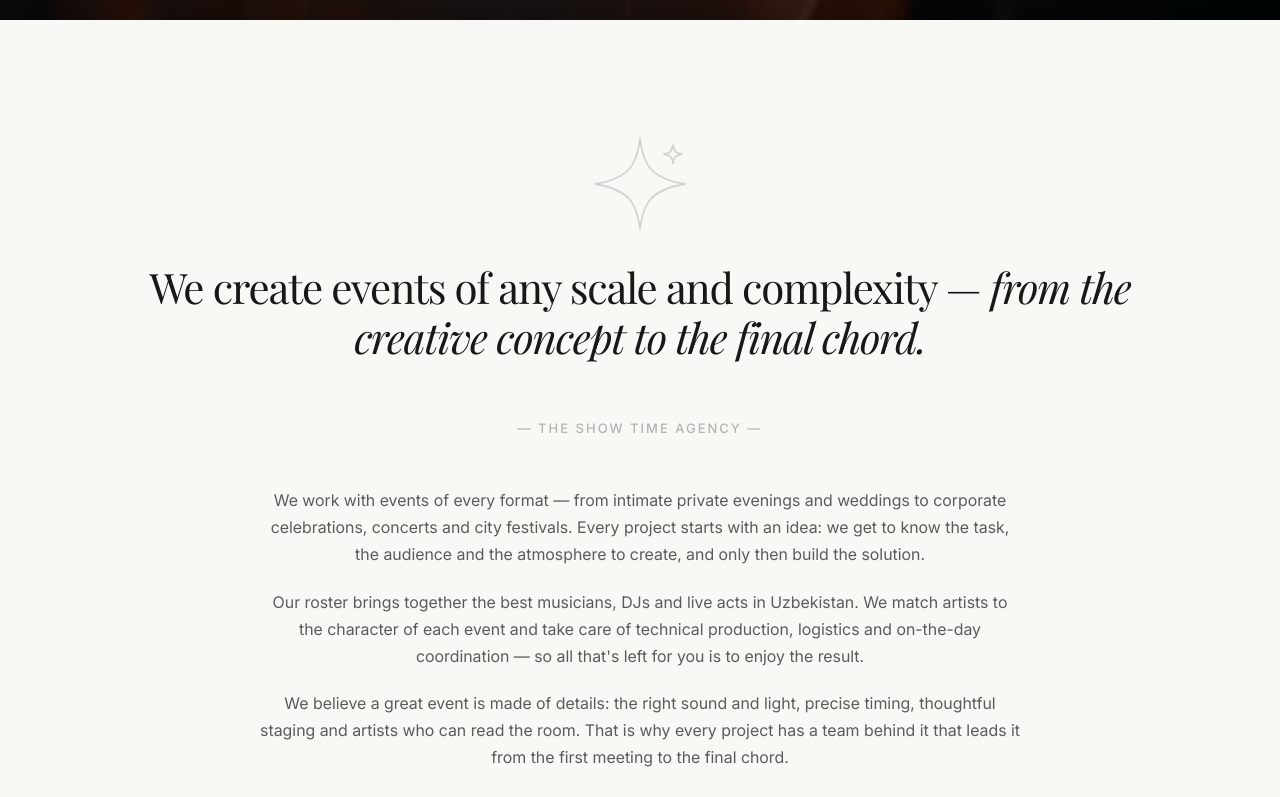
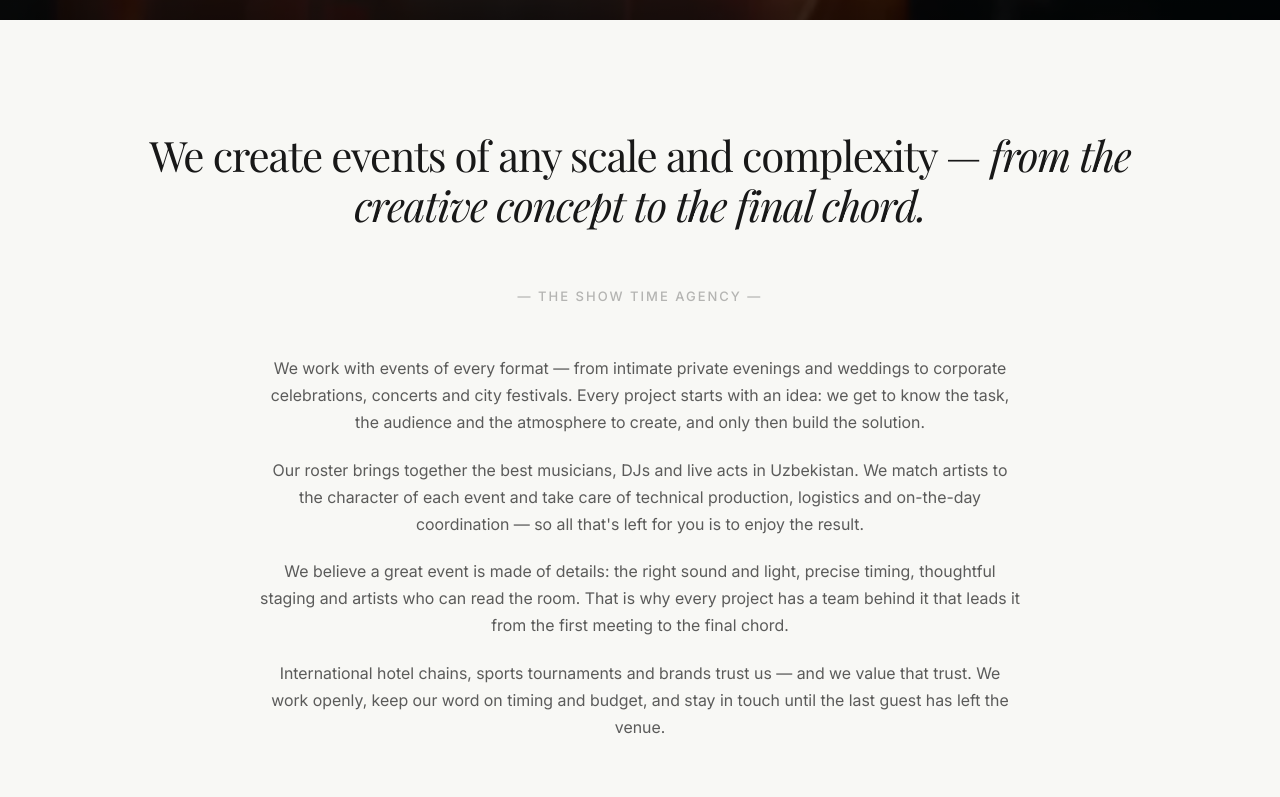
Before and after one commit to uniqspace/BMD, a Vue app: page / in a window 1280 px wide. Shown: the part 780-1577 px from the top of the page. Built offline with nearby package versions, Linux system fonts and the light colour scheme; grey boxes are pictures that could not be loaded.

Commit message:
Intro: remove the icon above the heading
Co-Authored-By: Claude Opus 5.5 <noreply@anthropic.com>
Claude-Session: https://claude.ai/code/session_01B6dQTr2Arpuaw1uCi2f54J

```diff
--- a/src/views/AboutView.vue
+++ b/src/views/AboutView.vue
@@ -59,17 +59,12 @@
 
     </section>
 
-    <!-- Intro (variant 10): quote, signature, centered text, partner logos in two rows -->
+    <!-- Intro (variant 10): heading, signature, centered text, partner logos in two rows -->
     <section class="overflow-x-clip pt-10 pb-15 md:pt-14 md:pb-20 lg:pt-27.5 lg:pb-27.5">
       <div class="container flex flex-col items-center text-center">
-        <!-- Sparkle mark (replaces the big quote sign); box matches the old glyph's height -->
-        <svg class="size-[50px] text-[#18181829] md:size-[63px] lg:size-[108px]" viewBox="0 0 72 72" fill="none" stroke="currentColor" stroke-width="1.2" stroke-linecap="round" stroke-linejoin="round" vector-effect="non-scaling-stroke" aria-hidden="true">
-          <path d="M36 6c2 16 6 26 30 30-24 4-28 14-30 30-2-16-6-26-30-30 24-4 28-14 30-30z" />
-          <path d="M58 10c.6 4 2 5.6 6 6-4 .6-5.4 2-6 6-.6-4-2-5.4-6-6 4-.4 5.4-2 6-6z" />
-        </svg>
         <h2
           v-html="t('about.quote')"
-          class="mt-3 max-w-270 font-heading md:mt-4 lg:mt-6 font-normal text-[28px]/[1.2] tracking-[-0.6px] md:text-[36px]/[1.2] md:tracking-[-1px] lg:text-[42px]/[1.2] lg:tracking-[-1.2px]"
+          class="max-w-270 font-heading font-normal text-[28px]/[1.2] tracking-[-0.6px] md:text-[36px]/[1.2] md:tracking-[-1px] lg:text-[42px]/[1.2] lg:tracking-[-1.2px]"
         />
         <!-- Signature sits exactly halfway between the quote and the text -->
         <span class="mt-[41px] text-[12px]/[1.4] uppercase tracking-[2px] text-[#1818184d] md:mt-[51px] md:text-[13px]/[1.4] lg:mt-14">{{ t('about.quoteBy') }}</span>
```
